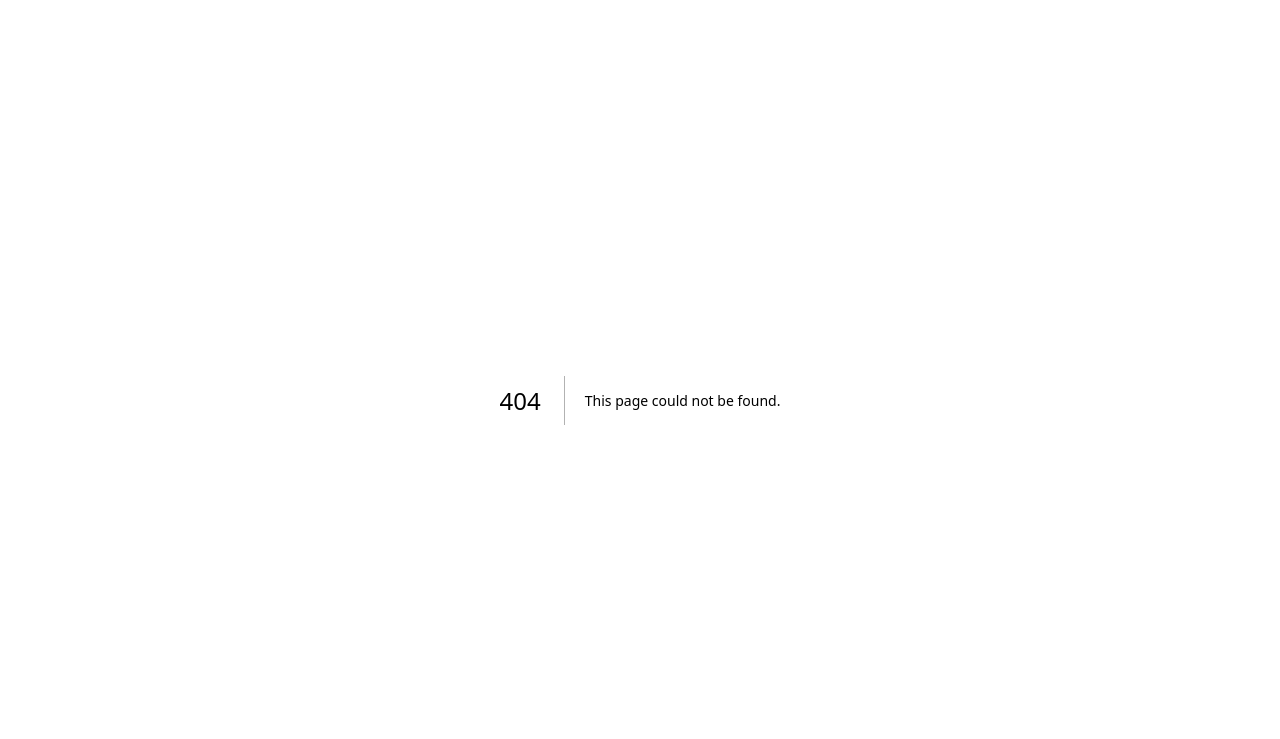
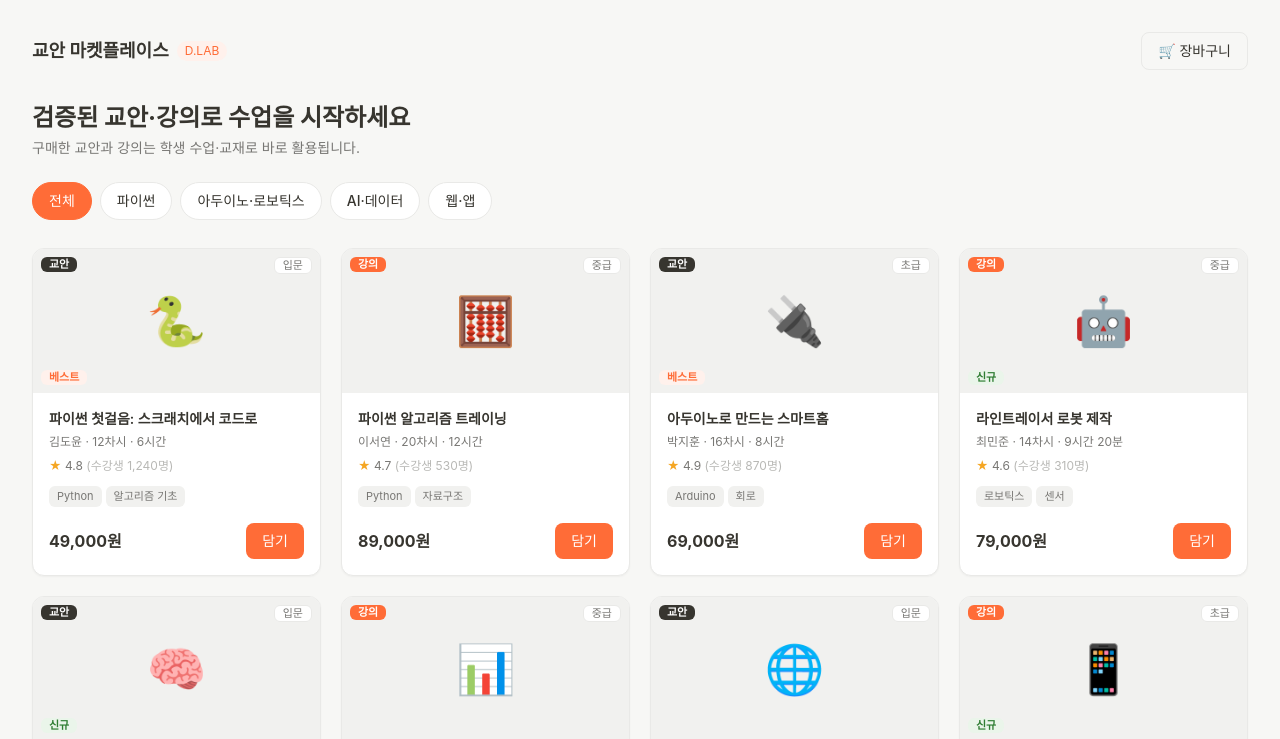
Before and after one commit to dl-hannah-seo/dlab-integrated-system, a Next.js app: page /marketplace in a window 1280 px wide. Before the commit this address had no page. Shown: the top 739 px of the page. Built offline with nearby package versions, Linux system fonts and the light colour scheme; a web font is replaced by a local one.

Commit message:
feat: 교안 마켓플레이스 스토어프론트 + 장바구니 구현

```diff
--- /dev/null
+++ b/app/marketplace/page.tsx
@@ -0,0 +1,172 @@
+'use client';
+
+import { useState } from 'react';
+import { lessonProducts, LessonProduct } from '@/lib/mock-data';
+import {
+  filterByCategory, addToCart, setQty, removeFromCart,
+  cartCount, cartTotal, formatDuration, type CartLine,
+} from '@/lib/marketplace';
+
+const CATEGORIES = ['전체', '파이썬', '아두이노·로보틱스', 'AI·데이터', '웹·앱'];
+
+const won = (n: number) => `${n.toLocaleString()}원`;
+
+export default function MarketplacePage() {
+  const [cat, setCat] = useState('전체');
+  const [cart, setCart] = useState<CartLine[]>([]);
+  const [cartOpen, setCartOpen] = useState(false);
+  const [paid, setPaid] = useState(false);
+
+  const filtered = filterByCategory(lessonProducts, cat);
+  const count = cartCount(cart);
+  const total = cartTotal(cart);
+
+  function add(p: LessonProduct) {
+    setCart(c => addToCart(c, p));
+    setCartOpen(true);
+  }
+
+  return (
+    <div className="max-w-[1280px] mx-auto px-8 py-8">
+      {/* 상단 바 */}
+      <header className="flex items-center justify-between mb-8">
+        <div className="flex items-center gap-2">
+          <span className="text-lg font-bold">교안 마켓플레이스</span>
+          <span className="text-xs px-2 py-0.5 rounded-full" style={{ background: '#FFF1EC', color: '#FF6C37' }}>D.LAB</span>
+        </div>
+        <button
+          onClick={() => setCartOpen(true)}
+          className="relative flex items-center gap-2 px-4 py-2 rounded-lg text-sm font-medium border transition-colors hover:bg-[#EFEFEE]"
+          style={{ borderColor: '#E9E9E7' }}
+        >
+          🛒 장바구니
+          {count > 0 && (
+            <span className="absolute -top-1.5 -right-1.5 min-w-5 h-5 px-1 flex items-center justify-center rounded-full text-[11px] font-bold text-white" style={{ background: '#FF6C37' }}>
+              {count}
+            </span>
+          )}
+        </button>
+      </header>
+
+      {/* 타이틀 */}
+      <div className="mb-6">
+        <h1 className="text-2xl font-bold mb-1">검증된 교안·강의로 수업을 시작하세요</h1>
+        <p className="text-sm" style={{ color: '#787774' }}>구매한 교안과 강의는 학생 수업·교재로 바로 활용됩니다.</p>
+      </div>
+
+      {/* 카테고리 탭 */}
+      <div className="flex gap-2 mb-6 overflow-x-auto pb-1">
+        {CATEGORIES.map(c => (
+          <button
+            key={c}
+            onClick={() => setCat(c)}
+            className="px-4 py-2 rounded-full text-sm font-medium flex-shrink-0 transition-all border"
+            style={{
+              background: cat === c ? '#FF6C37' : 'white',
+              color: cat === c ? 'white' : '#37352F',
+              borderColor: cat === c ? '#FF6C37' : '#E9E9E7',
+            }}
+          >
+            {c}
+          </button>
+        ))}
+      </div>
+
+      {/* 카드 그리드 */}
+      <div className="grid grid-cols-1 sm:grid-cols-2 lg:grid-cols-3 xl:grid-cols-4 gap-5">
+        {filtered.map(p => (
+          <article key={p.id} className="rounded-xl border overflow-hidden bg-white flex flex-col" style={{ borderColor: '#E9E9E7', boxShadow: '0 1px 2px rgba(0,0,0,0.04)' }}>
+            {/* 썸네일 */}
+            <div className="relative h-36 flex items-center justify-center text-5xl" style={{ background: '#F1F1EF' }}>
+              {p.thumbnailEmoji}
+              <span className="absolute top-2 left-2 text-[11px] font-semibold px-2 py-0.5 rounded-md text-white" style={{ background: p.type === '교안' ? '#37352F' : '#FF6C37' }}>{p.type}</span>
+              <span className="absolute top-2 right-2 text-[11px] font-medium px-2 py-0.5 rounded-md bg-white border" style={{ color: '#787774', borderColor: '#E9E9E7' }}>{p.level}</span>
+              {p.badge && (
+                <span className="absolute bottom-2 left-2 text-[11px] font-bold px-2 py-0.5 rounded-md" style={{ background: p.badge === '베스트' ? '#FFF1EC' : '#EAF5EA', color: p.badge === '베스트' ? '#FF6C37' : '#2E7D32' }}>{p.badge}</span>
+              )}
+            </div>
+            {/* 본문 */}
+            <div className="p-4 flex flex-col flex-1">
+              <h2 className="text-sm font-semibold leading-snug mb-1.5 line-clamp-2">{p.title}</h2>
+              <p className="text-xs mb-2" style={{ color: '#787774' }}>{p.instructor} · {p.lessons}차시 · {formatDuration(p.durationMin)}</p>
+              <p className="text-xs mb-3" style={{ color: '#787774' }}>
+                <span style={{ color: '#F5A623' }}>★</span> {p.rating.toFixed(1)} <span style={{ color: '#B8B8B5' }}>(수강생 {p.students.toLocaleString()}명)</span>
+              </p>
+              <div className="flex flex-wrap gap-1 mb-4">
+                {p.skills.map(s => (
+                  <span key={s} className="text-[11px] px-2 py-0.5 rounded-md" style={{ background: '#F1F1EF', color: '#787774' }}>{s}</span>
+                ))}
+              </div>
+              <div className="mt-auto flex items-center justify-between">
+                <span className="text-base font-bold">{won(p.priceWon)}</span>
+                <button onClick={() => add(p)} className="px-4 py-2 rounded-lg text-sm font-medium text-white transition-colors" style={{ background: '#FF6C37' }}>담기</button>
+              </div>
+            </div>
+          </article>
+        ))}
+      </div>
+
+      {/* 장바구니 슬라이드오버 */}
+      {cartOpen && (
+        <div className="fixed inset-0 z-50 flex justify-end" style={{ background: 'rgba(0,0,0,0.4)' }} onClick={() => setCartOpen(false)}>
+          <div className="w-full max-w-md h-full bg-white flex flex-col" onClick={e => e.stopPropagation()}>
+            <div className="flex items-center justify-between px-5 h-14 border-b" style={{ borderColor: '#E9E9E7' }}>
+              <span className="text-base font-bold">장바구니 ({count})</span>
+              <button onClick={() => setCartOpen(false)} className="text-sm" style={{ color: '#787774' }}>닫기 ✕</button>
+            </div>
+
+            {cart.length === 0 ? (
+              <div className="flex-1 flex items-center justify-center text-sm" style={{ color: '#787774' }}>담은 교안·강의가 없습니다.</div>
+            ) : (
+              <div className="flex-1 overflow-y-auto px-5 py-4 space-y-3">
+                {cart.map(line => (
+                  <div key={line.product.id} className="flex gap-3 p-3 rounded-lg border" style={{ borderColor: '#E9E9E7' }}>
+                    <div className="w-12 h-12 flex-shrink-0 flex items-center justify-center text-2xl rounded-md" style={{ background: '#F1F1EF' }}>{line.product.thumbnailEmoji}</div>
+                    <div className="flex-1 min-w-0">
+                      <p className="text-sm font-medium leading-tight mb-1 line-clamp-1">{line.product.title}</p>
+                      <p className="text-xs mb-2" style={{ color: '#787774' }}>{won(line.product.priceWon)}</p>
+                      <div className="flex items-center gap-2">
+                        <button onClick={() => setCart(c => setQty(c, line.product.id, line.qty - 1))} className="w-6 h-6 rounded border text-sm" style={{ borderColor: '#E9E9E7' }}>−</button>
+                        <span className="text-sm w-6 text-center">{line.qty}</span>
+                        <button onClick={() => setCart(c => setQty(c, line.product.id, line.qty + 1))} className="w-6 h-6 rounded border text-sm" style={{ borderColor: '#E9E9E7' }}>+</button>
+                        <button onClick={() => setCart(c => removeFromCart(c, line.product.id))} className="ml-auto text-xs" style={{ color: '#C0392B' }}>삭제</button>
+                      </div>
+                    </div>
+                  </div>
+                ))}
+              </div>
+            )}
+
+            <div className="px-5 py-4 border-t" style={{ borderColor: '#E9E9E7' }}>
+              <div className="flex items-center justify-between mb-3">
+                <span className="text-sm" style={{ color: '#787774' }}>합계</span>
+                <span className="text-lg font-bold">{won(total)}</span>
+              </div>
+              <button
+                disabled={cart.length === 0}
+                onClick={() => setPaid(true)}
+                className="w-full py-3 rounded-lg text-sm font-bold text-white transition-colors"
+                style={{ background: cart.length === 0 ? '#E9E9E7' : '#FF6C37', cursor: cart.length === 0 ? 'not-allowed' : 'pointer' }}
+              >
+                결제하기
+              </button>
+            </div>
+          </div>
+        </div>
+      )}
+
+      {/* 결제 확인 모달 (목업) */}
+      {paid && (
+        <div className="fixed inset-0 z-[60] flex items-center justify-center px-5" style={{ background: 'rgba(0,0,0,0.5)' }} onClick={() => { setPaid(false); setCart([]); setCartOpen(false); }}>
+          <div className="w-full max-w-sm rounded-2xl p-6 bg-white text-center" onClick={e => e.stopPropagation()}>
+            <div className="text-5xl mb-4">🎉</div>
+            <h2 className="text-lg font-bold mb-2">결제 완료!</h2>
+            <p className="text-sm mb-1" style={{ color: '#787774' }}>{count}개 · {won(total)}</p>
+            <p className="text-xs mb-5" style={{ color: '#787774' }}>구매한 교안·강의는 내 강의실에서 수강할 수 있습니다.</p>
+            <button onClick={() => { setPaid(false); setCart([]); setCartOpen(false); }} className="w-full py-3 rounded-lg text-sm font-bold text-white" style={{ background: '#FF6C37' }}>확인</button>
+          </div>
+        </div>
+      )}
+    </div>
+  );
+}
```
